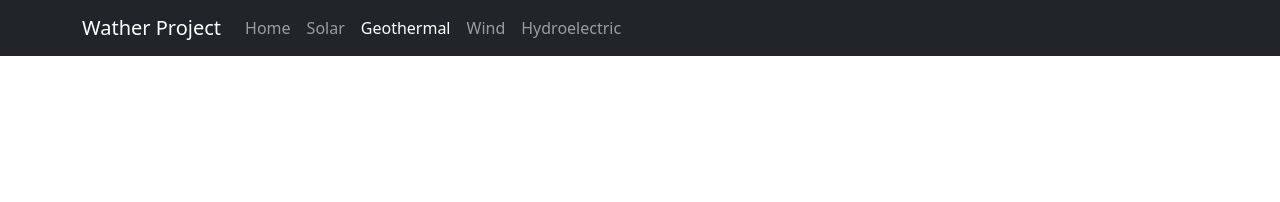
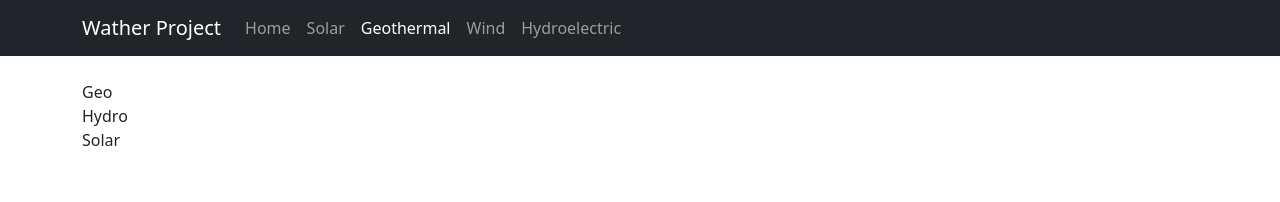
Before and after one commit to ripterdust/finalProyectWeatherEnglish, a React (Create React App) app in the folder it3-app/: page /geo in a window 1280 px wide. Shown: the top 202 px of the page. Built offline with nearby package versions, Linux system fonts and the light colour scheme.

Commit message:
Bug en el enrutamiento

```diff
--- a/it3-app/src/App.js
+++ b/it3-app/src/App.js
@@ -1,8 +1,7 @@
 import {
   BrowserRouter as Router,
   Route,
-  Switch,
-  Redirect
+  Switch
 } from 'react-router-dom';
 import { Geo } from './components/Geo';
 import { Hydro } from './components/Hydro';
--- a/it3-app/src/components/Geo.js
+++ b/it3-app/src/components/Geo.js
@@ -3,7 +3,7 @@ import React from 'react'
 export const Geo = () => {
     return (
         <div>
-
+            Geo
         </div>
     )
 }
--- a/it3-app/src/components/Hydro.js
+++ b/it3-app/src/components/Hydro.js
@@ -3,7 +3,7 @@ import React from 'react'
 export const Hydro = () => {
     return (
         <div>
-
+            Hydro
         </div>
     )
 }
--- a/it3-app/src/components/Solar.js
+++ b/it3-app/src/components/Solar.js
@@ -3,7 +3,7 @@ import React from 'react'
 export const Solar = () => {
     return (
         <div>
-
+            Solar
         </div>
     )
 }
--- a/it3-app/src/components/Wind.js
+++ b/it3-app/src/components/Wind.js
@@ -3,7 +3,7 @@ import React from 'react'
 export const Wind = () => {
     return (
         <div>
-
+            Wind
         </div>
     )
 }
```
